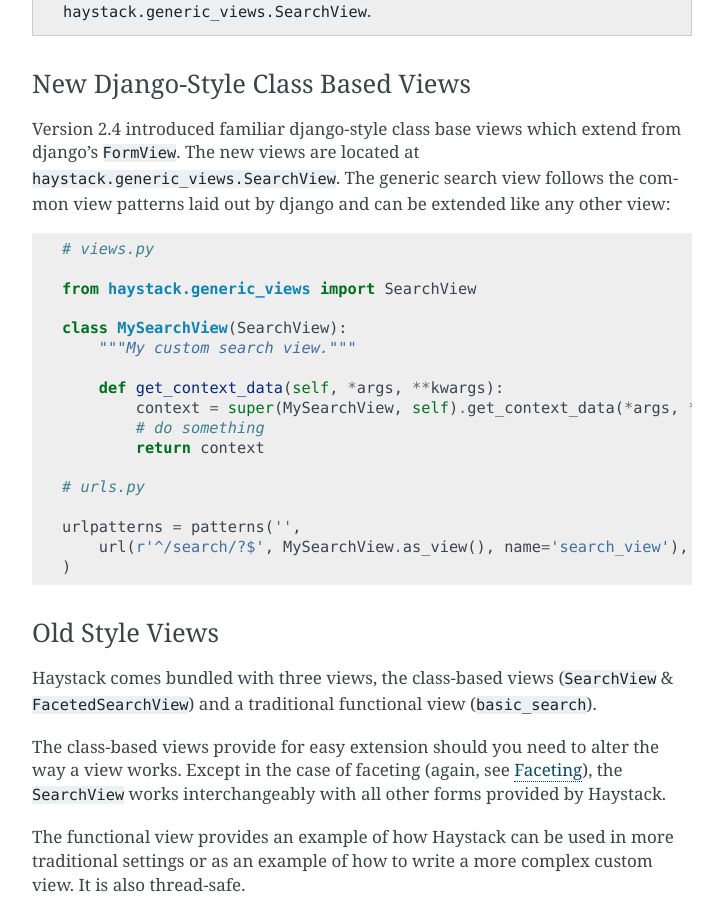
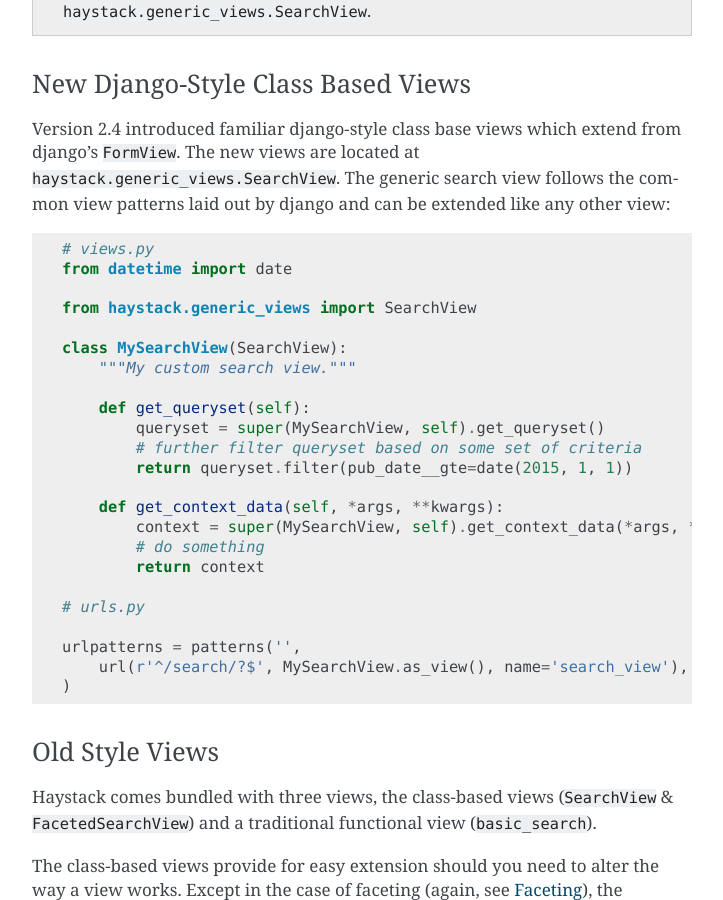
Before and after one commit to django-haystack/django-haystack, a Sphinx documentation site: the page built from docs/views_and_forms.rst, in a window 1280 px wide and 900 px high, scrolled down 2830 px. Shown: the whole window, without its empty margins (388-1111 px from the left). Built offline with Sphinx 7.4.7, drawn with Linux system fonts in a browser that asks for light colours.

Commit message:
Added View example about filtering the queryset.

```diff
--- a/docs/views_and_forms.rst
+++ b/docs/views_and_forms.rst
@@ -139,11 +139,17 @@
 view::
 
     # views.py
+    from datetime import date
 
     from haystack.generic_views import SearchView
 
     class MySearchView(SearchView):
         """My custom search view."""
+
+        def get_queryset(self):
+            queryset = super(MySearchView, self).get_queryset()
+            # further filter queryset based on some set of criteria
+            return queryset.filter(pub_date__gte=date(2015, 1, 1))
 
         def get_context_data(self, *args, **kwargs):
             context = super(MySearchView, self).get_context_data(*args, **kwargs)
```
